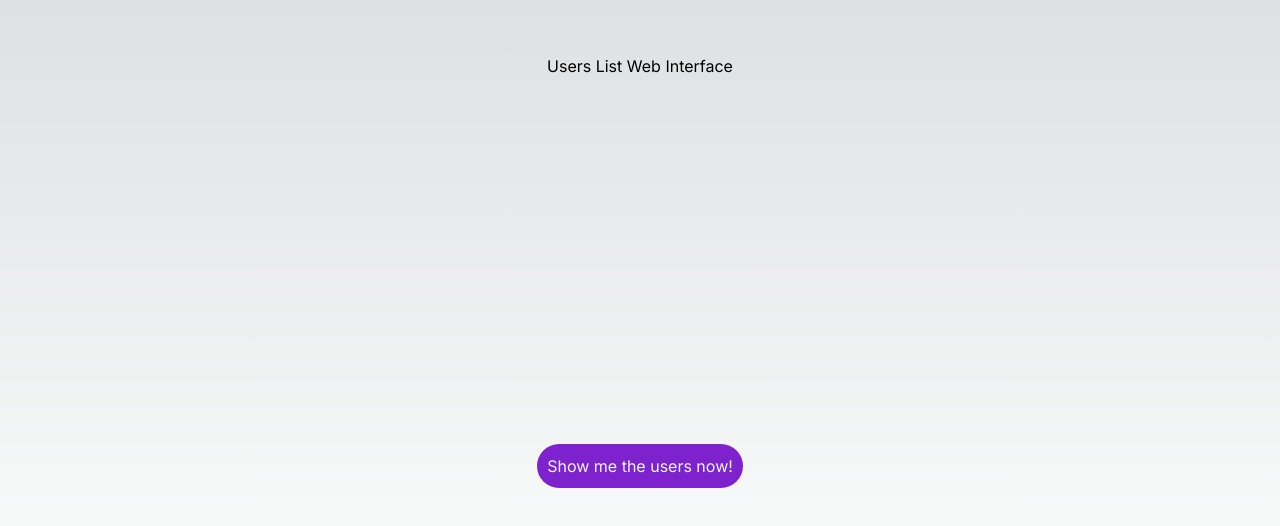
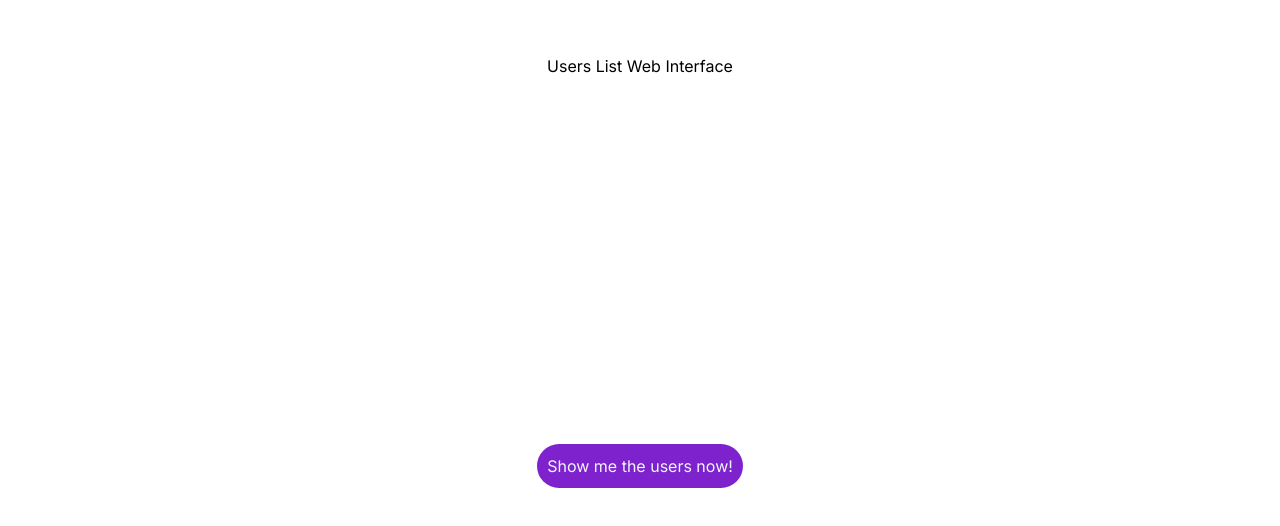
Before and after one commit to VHBS/list-users-interface, a Next.js app: page / in a window 1280 px wide. Shown: the part 134-660 px from the top of the page. Built offline with nearby package versions, Linux system fonts and the light colour scheme.

Commit message:
fix: removing background from body

```diff
--- a/src/styles/globals.css
+++ b/src/styles/globals.css
@@ -18,10 +18,10 @@
 
 body {
   color: rgb(var(--foreground-rgb));
-  background: linear-gradient(
+  /* background: linear-gradient(
       to bottom,
       transparent,
       rgb(var(--background-end-rgb))
     )
-    rgb(var(--background-start-rgb));
+    rgb(var(--background-start-rgb)); */
 }
```
